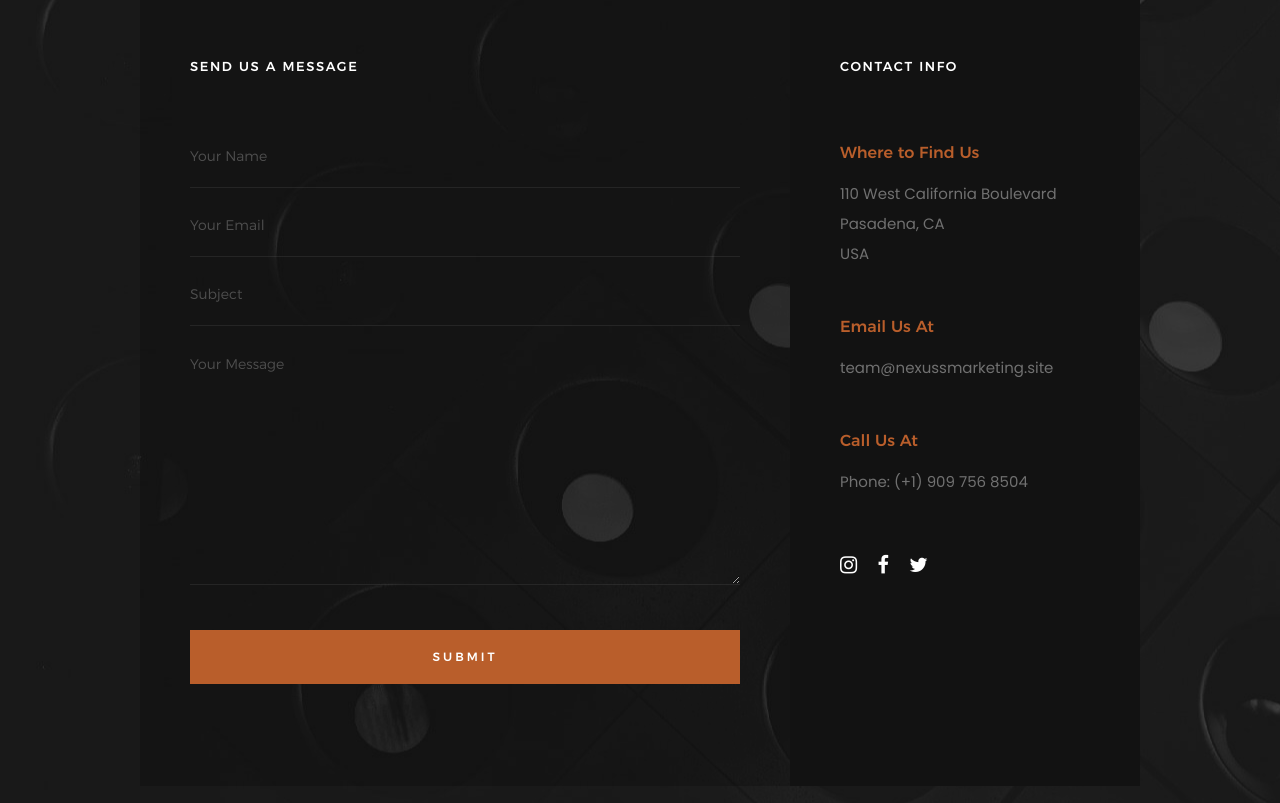
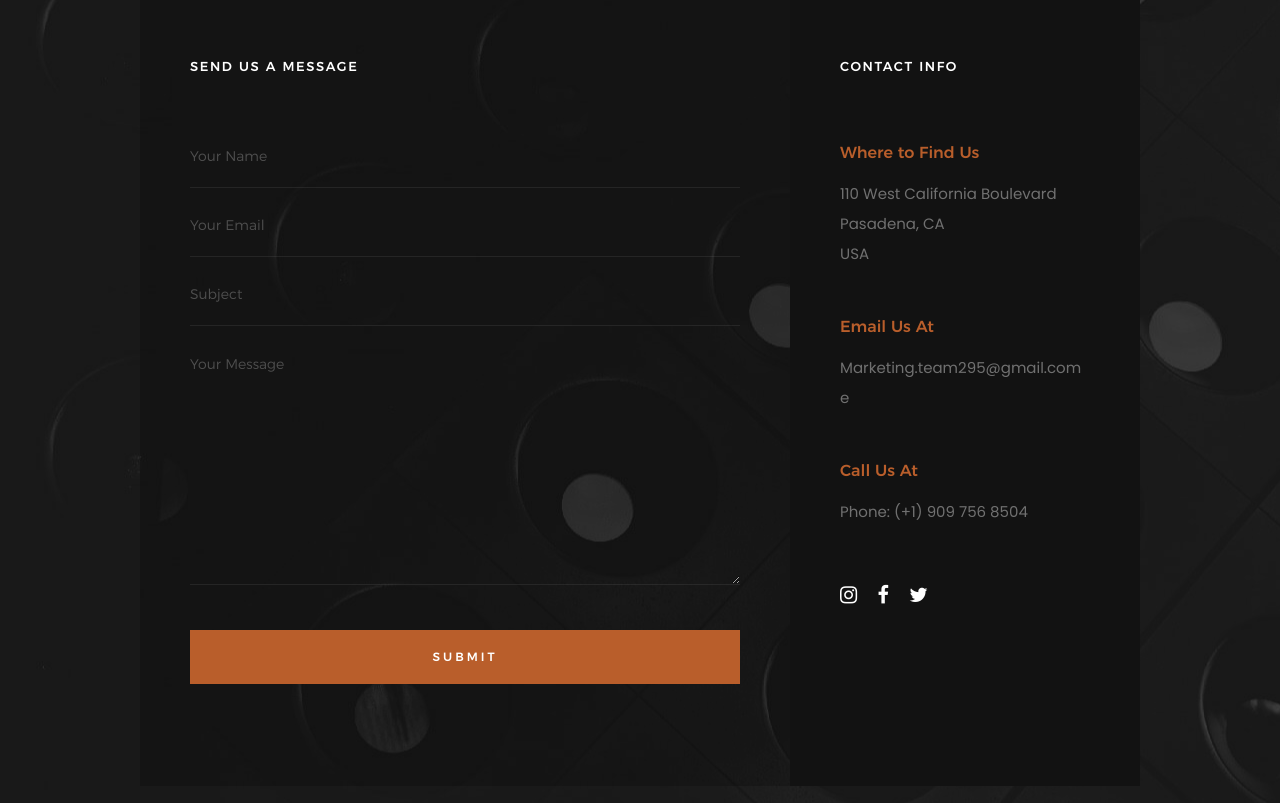
Before and after one commit to umair-hassan2/nexus, a Python web app: template templates/index.html in a window 1280 px wide. Shown: the part 5057-5860 px from the top of the page. Run offline with Jinja, Linux system fonts and the light colour scheme; the template is opened without the code that fills it, so the values that code supplies are empty; some web fonts are replaced.

Commit message:
email changed

```diff
--- a/templates/components/_contact.html
+++ b/templates/components/_contact.html
@@ -76,7 +76,7 @@
                 <div class="cinfo">
                     <h5>Email Us At</h5>
                     <p>
-                        team@nexussmarketing.site<br>
+                        Marketing.team295@gmail.come<br>
                     </p>
                 </div>
 
```
